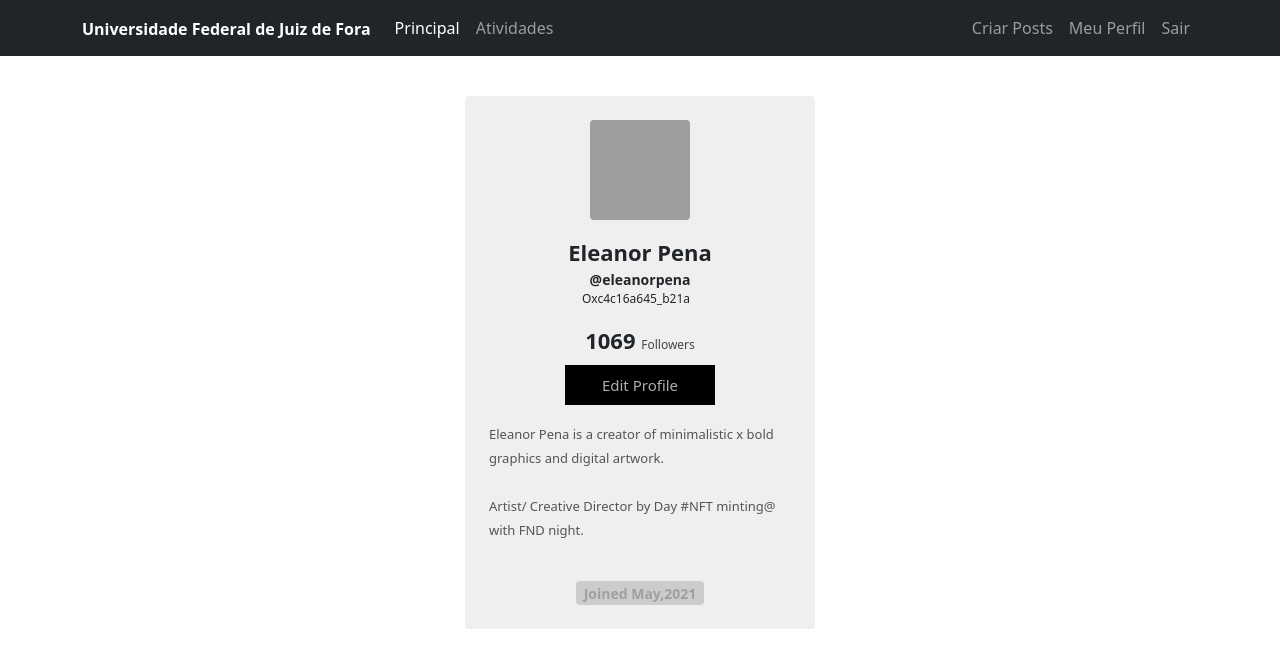
After one commit to Ana-ovidio/EstagioCaed, a Flask app: page /my_profile in a window 1280 px wide. The commit adds this page. Shown: the top 668 px of the page. Run offline with Flask 2, Linux system fonts and the light colour scheme; a user stored in the database is signed in; grey boxes are pictures that could not be loaded.

Commit message:
Criação do perfil html/css

```diff
--- a/general_system/routes.py
+++ b/general_system/routes.py
@@ -1,4 +1,5 @@
 from flask import render_template, request, flash, redirect, url_for
+from flask_login import logout_user, login_user, current_user, login_required
 from general_system import app, data_base, bcrypt
 from general_system.forms import FormCreateAccount, FormLogin
 from general_system.models import Usuario
@@ -10,6 +11,7 @@ def home():
 
 
 @app.route('/atividades')
+@login_required
 def works():
     return render_template('works.html')
 
@@ -33,8 +35,32 @@ def register_login():
         if usuario and bcrypt.check_password_hash(usuario.password, form_login.password.data):
             login_user(usuario, remember=form_login.remember_password.data)
             flash(f'Login feito com sucesso no e-mail: {form_login.email.data}', 'alert-success')
-            return redirect(url_for('home'))
+            next_parameter = request.args.get('next')
+            if next_parameter:
+                return redirect(next_parameter)
+            else:
+                return redirect(url_for('home'))
         else:
             flash(f'Falha no Login. E-mail ou Senha Incorretos.', 'alert-danger')
 
     return render_template('register_login.html', form_account=form_account, form_login=form_login)
+
+
+@app.route('/logout')
+@login_required
+def logout():
+    logout_user()
+    flash(f'Logout realizado com sucesso!', 'alert-success')
+    return redirect(url_for('home'))
+
+
+@app.route('/my_profile')
+@login_required
+def my_profile():
+    return render_template('my_profile.html')
+
+
+@app.route("/post/create", methods=['GET', 'POST'])
+@login_required
+def create_post():
+    return render_template('create_posts.html')
--- /dev/null
+++ b/general_system/static/main.css
@@ -0,0 +1,78 @@
+body {
+    background-color: #FFF
+}
+
+.card {
+    width: 350px;
+    background-color: #efefef;
+    border: none;
+    cursor: pointer;
+    transition: all 0.5s
+}
+
+.image img {
+    transition: all 0.5s
+}
+
+.card:hover .image img {
+    transform: scale(1.5)
+}
+
+
+.name {
+    font-size: 22px;
+    font-weight: bold
+}
+
+.idd {
+    font-size: 14px;
+    font-weight: 600
+}
+
+.idd1 {
+    font-size: 12px
+}
+
+.number {
+    font-size: 22px;
+    font-weight: bold
+}
+
+.follow {
+    font-size: 12px;
+    font-weight: 500;
+    color: #444444
+}
+
+.btn1 {
+    height: 40px;
+    width: 150px;
+    border: none;
+    background-color: #000;
+    color: #aeaeae;
+    font-size: 15px
+}
+
+.text span {
+    font-size: 13px;
+    color: #545454;
+    font-weight: 500
+}
+
+.icons i {
+    font-size: 19px
+}
+
+hr .new1 {
+    border: 1px solid
+}
+
+.join {
+    font-size: 14px;
+    color: #a0a0a0;
+    font-weight: bold
+}
+
+.date {
+    background-color: #ccc
+}
--- a/general_system/templates/base.html
+++ b/general_system/templates/base.html
@@ -5,6 +5,7 @@
     <title>CAED</title> <!-- Colocar o título da página que fica na aba do navegador -->
 
     <link href="https://cdn.jsdelivr.net/npm/bootstrap@5.1.3/dist/css/bootstrap.min.css" rel="stylesheet" integrity="sha384-1BmE4kWBq78iYhFldvKuhfTAU6auU8tT94WrHftjDbrCEXSU1oBoqyl2QvZ6jIW3" crossorigin="anonymous">
+    <link rel="stylesheet" type="text/css" href="{{ url_for('static', filename='main.css') }}">
 
     {% block head %}
     {% endblock %}
--- /dev/null
+++ b/general_system/templates/my_profile.html
@@ -0,0 +1,23 @@
+{% extends 'base.html' %}
+
+{% block bory %}
+
+<div class="container mt-4 mb-4 p-3 d-flex justify-content-center">
+    <div class="card p-4">
+        <div class=" image d-flex flex-column justify-content-center align-items-center">
+            <img src="https://i.imgur.com/wvxPV9S.png" height="100" width="100" class="rounded" />
+            </button> <span class="name mt-3">Eleanor Pena</span>
+            <span class="idd">@eleanorpena</span>
+            <div class="d-flex flex-row justify-content-center align-items-center gap-2"> <span class="idd1">Oxc4c16a645_b21a</span> <span><i class="fa fa-copy"></i></span> </div>
+            <div class="d-flex flex-row justify-content-center align-items-center mt-3"> <span class="number">1069 <span class="follow">Followers</span></span> </div>
+            <div class=" d-flex mt-2"> <button class="btn1 btn-dark">Edit Profile</button> </div>
+            <div class="text mt-3"> <span>Eleanor Pena is a creator of minimalistic x bold graphics and digital artwork.<br><br> Artist/ Creative Director by Day #NFT minting@ with FND night. </span> </div>
+            <div class="gap-3 mt-3 icons d-flex flex-row justify-content-center align-items-center"> <span><i class="fa fa-twitter"></i></span> <span><i class="fa fa-facebook-f"></i></span> <span><i class="fa fa-instagram"></i></span> <span><i class="fa fa-linkedin"></i></span> </div>
+            <div class=" px-2 rounded mt-4 date "> <span class="join">Joined May,2021</span> </div>
+        </div>
+    </div>
+</div>
+
+{% endblock %}
+</body>
+</html>
--- a/general_system/templates/navbar.html
+++ b/general_system/templates/navbar.html
@@ -19,12 +19,24 @@
 
       <ul class="d-flex navbar-nav">
 
+        {% if current_user.is_authenticated %}
+            <li class="nav-item">
+              <a class="nav-link" href="{{ url_for('create_post') }}">Criar Posts</a>
+            </li>
+            <li class="nav-item">
+              <a class="nav-link" href="{{ url_for('my_profile') }}">Meu Perfil</a>
+            </li>
+            <li class="nav-item">
+              <a class="nav-link" href="{{ url_for('logout') }}">Sair</a>
+            </li>
+        {%else%}
           <li class="nav-item">
             <a class="nav-link" href="{{url_for('register_login')}}">Login</a>
           </li>
           <li class="nav-item">
             <a class="nav-link" href="{{url_for('register_login')}}">Cadastre-se</a>
           </li>
+        {%endif%}
 
       </ul>
 
```
Also changed, not shown: general_system/templates/create_posts.html (added, +14 -0 lines), general_system/templates/home.html (+7 -3 lines), general_system/AtividadesCaed.db. Lines whose indentation alone changed are shown as unchanged.
